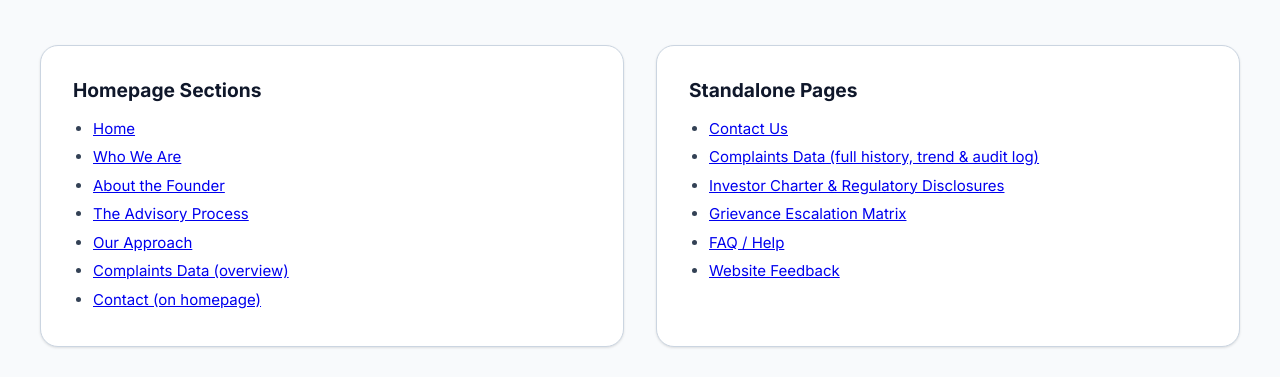
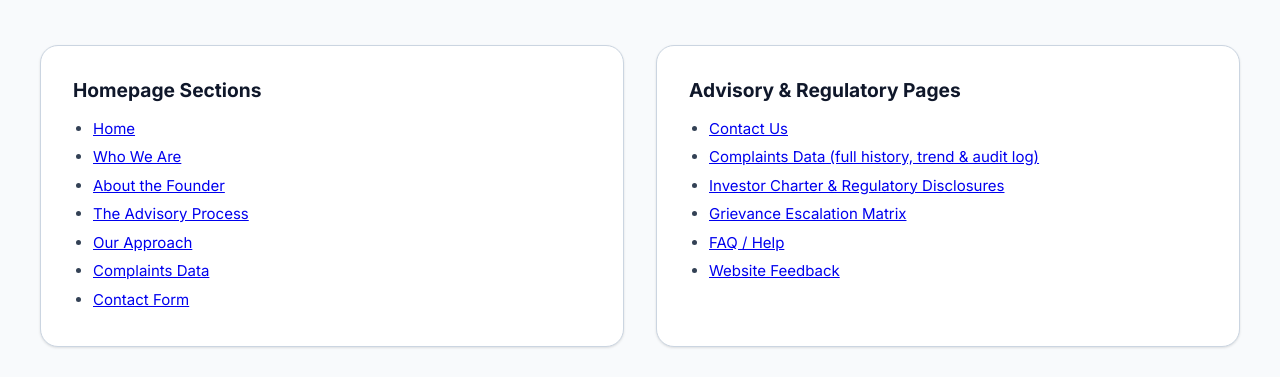
Before and after one commit to toocels/finance, a plain HTML site: page sitemap/index.html in a window 1280 px wide. Shown: the part 374-751 px from the top of the page. Drawn offline with Linux system fonts and the light colour scheme.

Commit message:
fix(ui): remove redundant standalone contact link and sanitize sitemap labels

```diff
--- a/sitemap/index.html
+++ b/sitemap/index.html
@@ -122,13 +122,13 @@
               <li><a href="../index.html#founder">About the Founder</a></li>
               <li><a href="../index.html#services">The Advisory Process</a></li>
               <li><a href="../index.html#approach">Our Approach</a></li>
-              <li><a href="../index.html#complaints">Complaints Data (overview)</a></li>
-              <li><a href="../index.html#contact">Contact (on homepage)</a></li>
+              <li><a href="../index.html#complaints">Complaints Data</a></li>
+              <li><a href="../index.html#contact">Contact Form</a></li>
             </ul>
           </div>
 
           <div class="card">
-            <h2 class="card-title">Standalone Pages</h2>
+            <h2 class="card-title">Advisory & Regulatory Pages</h2>
             <ul style="padding-left:1.25rem; font-size:0.9375rem; color:var(--text-muted); line-height:1.9;">
               <li><a href="../contact/">Contact Us</a></li>
               <li><a href="../complaints/">Complaints Data (full history, trend &amp; audit log)</a></li>
```
Also changed, not shown: index.html (+1 -3 lines).
